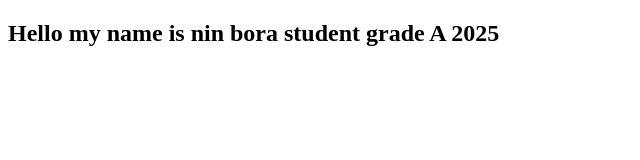
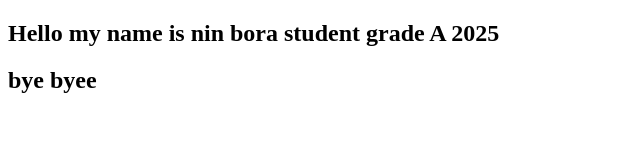
Before and after one commit to hjbh573-hue/demo-test, a plain HTML site: page index.html in a window 1280 px wide. Shown: the whole page, without its empty margins (0-640 px from the left). Drawn offline with Linux system fonts and the light colour scheme.

Commit message:
html updated

```diff
--- a/index.html
+++ b/index.html
@@ -7,5 +7,6 @@
 </head>
 <body>
     <h2>Hello my name is nin bora student grade A 2025</h2>
+    <h2> bye byee</h2>
 </body>
 </html>
```
